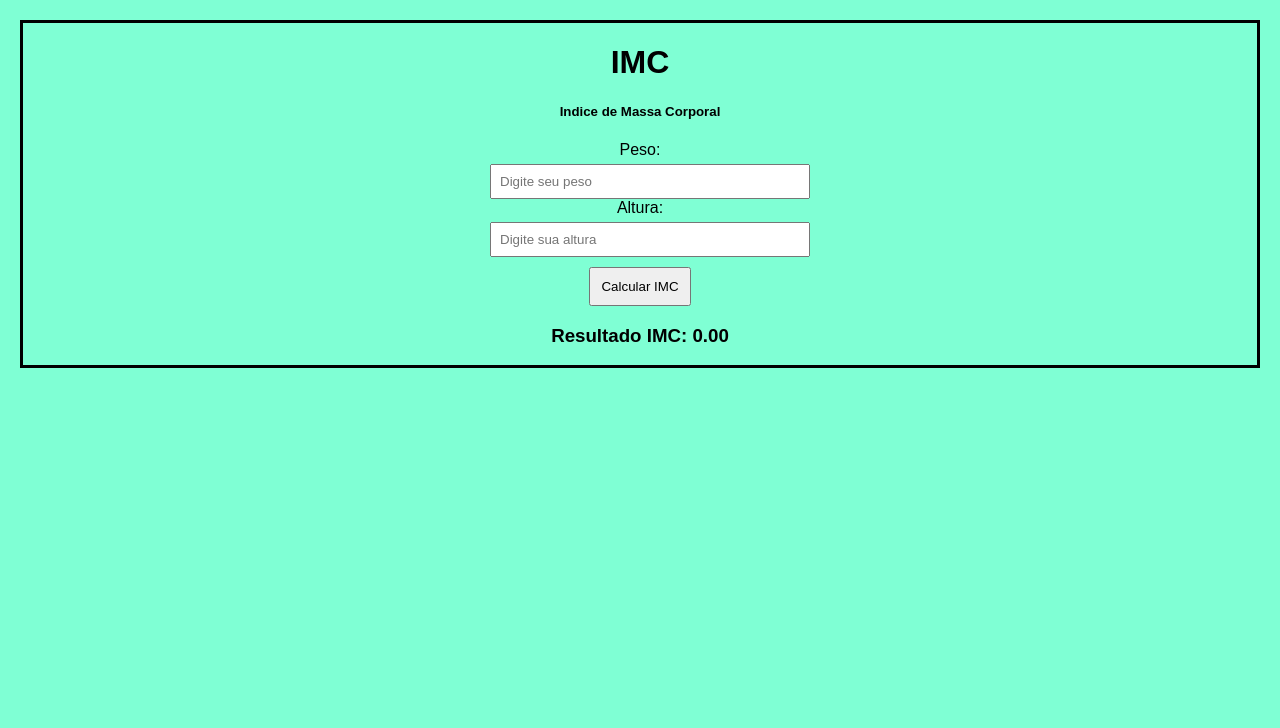
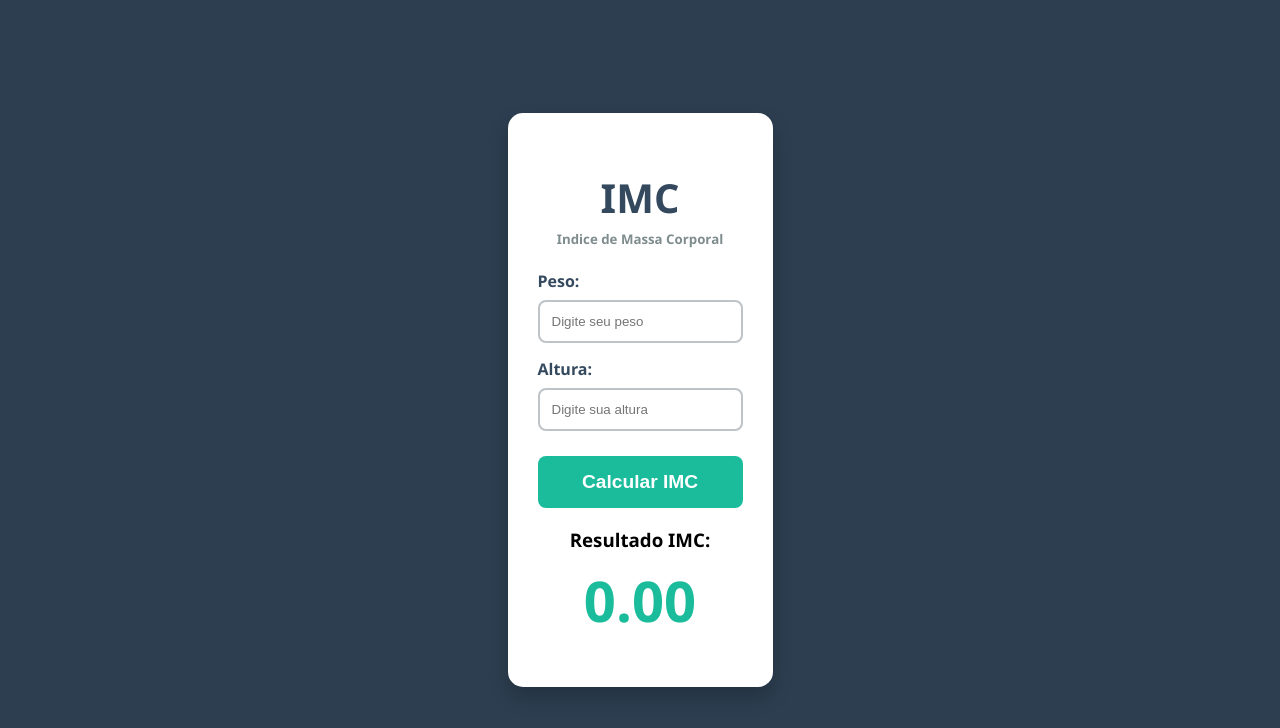
Before and after one commit to israelassis/Coletania_Javascript_Portifolio, a plain HTML site: page calculoDoIMC.html in a window 1280 px wide. Drawn offline with Linux system fonts and the light colour scheme.

Commit message:
Update calculoDoIMC.html
Alterações via Github //
aprendido (git pull, --rebase e git push --force-with-lease) para forçar o push

```diff
--- a/calculoDoIMC.html
+++ b/calculoDoIMC.html
@@ -7,28 +7,83 @@
     <title>Calculo de Massa Corporal</title>
     <style>
         body {
-            font-family: Arial, sans-serif;
-            margin: 20px;
-            background-color: aquamarine;
-            border: solid black;
+    font-family: 'Segoe UI', Tahoma, Geneva, Verdana, sans-serif;
+    background-color: #2c3e50;
+    display: flex; /* Flexbox para centralizar o conteúdo */
+    justify-content: center; /* Centraliza o conteúdo horizontalmente */
+    align-items: center; /* Centraliza o conteúdo verticalmente */
+    height: 100vh; /* Altura total da viewport */
+    width: 100%; /* Largura total da viewport */
+    margin: 0;
 }
 
 .container {
-            max-width: 300px;
-            margin: auto;
+    max-width: 350px; /* Largura máxima para o container */
+    background-color: #ffffff;
+    box-shadow: 0 10px 20px rgba(0, 0, 0, 0.2);
+    padding: 30px;
+    border-radius: 15px;
     text-align: center;
+}
+
+h1 {
+    color: #34495e; /* Título em cor escura */
+    font-size: 2.5em;
+    margin-bottom: 5px;
+}
+
+h5 {
+    color: #7f8c8d; /* Subtítulo em cinza */
+    margin-top: 0;
+}
+
+label {
+    display: block; /* Garante que cada label fica em uma nova linha */
+    text-align: left;
+    margin-top: 15px;
+    font-weight: bold;
+    color: #34495e;
 }
 
 input {
     width: 100%;
-            padding: 8px;
-            margin-top: 5px;
+    padding: 12px;
+    margin-top: 8px;
+    border: 2px solid #bdc3c7;
+    border-radius: 8px;
+    transition: border-color 0.3s;
+    box-sizing: border-box; /* Garante que padding e border não alterem o tamanho */
+}
+
+input:focus {
+    border-color: #1abc9c; /* Verde-água ao focar */
+    outline: none;
 }
 
 button {
+    width: 100%;
+    padding: 15px;
+    margin-top: 25px;
+    background-color: #1abc9c; /* Fundo verde-água vibrante */
+    color: white;
+    font-size: 1.2em;
+    font-weight: bold;
+    border: none;
+    border-radius: 8px;
+    cursor: pointer;
+    transition: background-color 0.3s;
+}
+
+button:hover {
+    background-color: #16a085; /* Tom mais escuro ao passar o mouse */
+}
+
+#resultadoImc {
+    font-size: 3em; /* Tamanho do resultado maior */
+    color: #1abc9c; /* Cor de destaque */
+    font-weight: bold;
+    display: block;
     margin-top: 10px;
-            padding: 10px;
-            cursor: pointer;
 }
     </style>
 </head>
@@ -51,10 +106,21 @@
 
     <script>
         function calculoImc() {
-            let peso = document.getElementById("peso").value;
-            let altura = document.getElementById("altura").value;
+            let valorPeso = document.getElementById("peso").value;
+            let valorAltura = document.getElementById("altura").value;
 
-            let imc = peso / (altura * altura);
+            // Convertendo os valores para float
+            let pesoReal = parseFloat(valorPeso);
+            let alturaReal = parseFloat(valorAltura);
+
+            // Validando se os valores são válidos
+            if(isNaN(pesoReal) || isNaN(alturaReal) || pesoReal <= 0 || alturaReal <= 0) {
+                alert("Por favor, insira valores válidos para peso e altura.");
+                return; // retorna se os valores não forem válidos
+
+            }
+
+        const imc = pesoReal / (alturaReal**2);
 
             document.getElementById("resultadoImc").innerText = imc.toFixed(2);
         }
```
Lines whose indentation alone changed are shown as unchanged.
